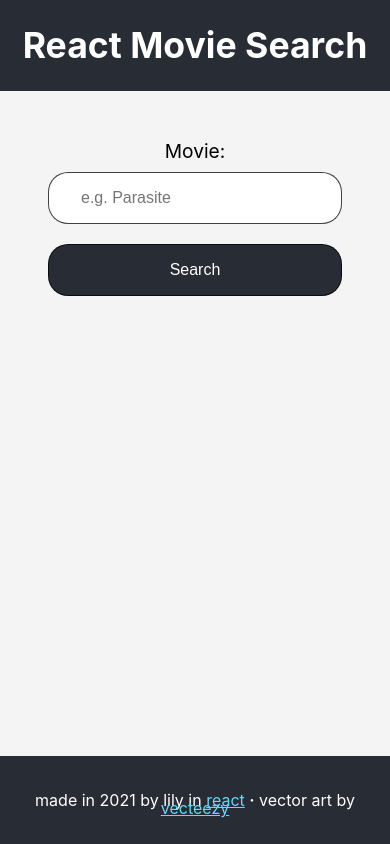
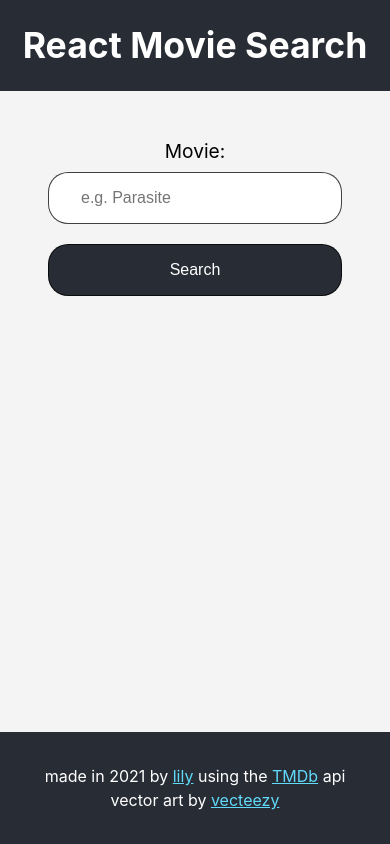
Before and after one commit to lily-peng/movie-search, a React (Create React App) app: page / in a window 390 px wide. Built offline with nearby package versions, Linux system fonts and the light colour scheme.

Commit message:
Bugfix for scrollbars and footer size on mobile

```diff
--- a/src/Footer.css
+++ b/src/Footer.css
@@ -2,7 +2,6 @@ footer {
     position: absolute;
     bottom: 0;
     width: 100%;
-    height: 2.5em;
     line-height: .5;
     background-color: #282c34;
     color: white;
--- a/src/Footer.js
+++ b/src/Footer.js
@@ -3,7 +3,8 @@ import './Footer.css';
 function Footer() {
     return (
         <footer>
-            <p>made in 2021 by lily in <a href="https://reactjs.org/">react</a> <strong>·</strong> vector art by <a href="https://www.vecteezy.com/free-vector/video">vecteezy</a></p>
+            <p>made in 2021 by <a href="https://github.com/lily-peng/">lily</a> using the <a href="https://www.themoviedb.org/">TMDb</a> api</p>
+            <p>vector art by <a href="https://www.vecteezy.com/free-vector/video">vecteezy</a></p>
         </footer>
     )
 }
--- a/src/MovieCard.css
+++ b/src/MovieCard.css
@@ -25,7 +25,7 @@
     width: calc(100% - (1.5em * 2));
     height: calc(100% - (1.5em * 2));
     background: white;
-    overflow: scroll;
+    overflow: auto;
     cursor: pointer;
     opacity: 0;
     transition: opacity .8s ease;
```
